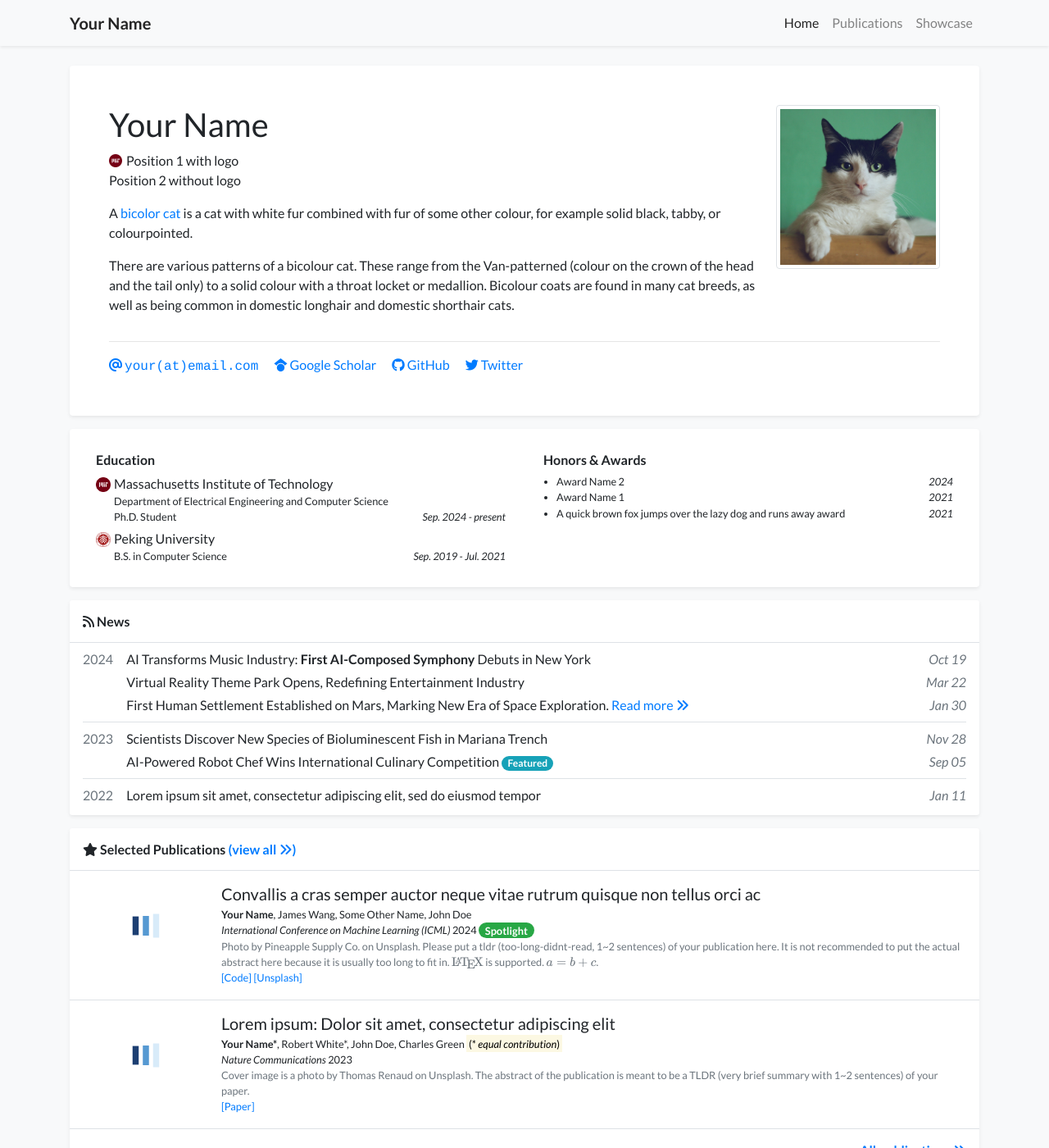
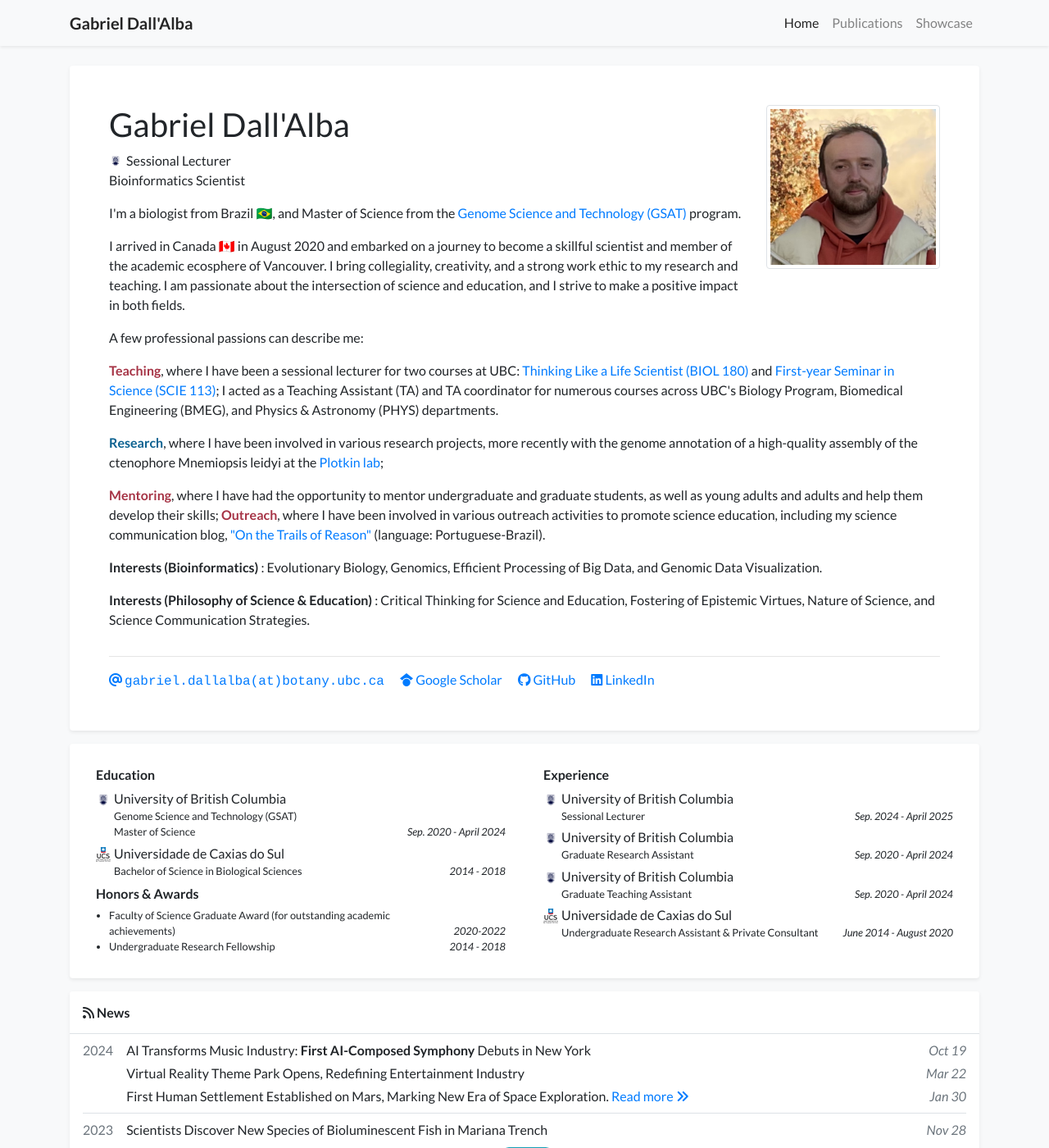
Before and after one commit to gdalba/gdalba.github.io, a Jekyll site: the page built from index.html, in a window 1280 px wide and 1400 px high. Shown: the whole window at 82% size. Built offline with Jekyll 4.4.1, drawn with Linux system fonts in a browser that asks for light colours; nearby versions of some CDN libraries; a style sheet for code colours, icons or effects is not loaded.

Commit message:
Profile updates

```diff
--- a/Gemfile
+++ b/Gemfile
@@ -25,8 +25,5 @@ end
 # Windows does not include zoneinfo files, so bundle the tzinfo-data gem
 gem "tzinfo-data", platforms: [:mingw, :mswin, :x64_mingw, :jruby]
 
-# Performance-booster for watching directories on Windows
-gem "wdm", "~> 0.1.0" if Gem.win_platform?
-
 gem "webrick", "~> 1.7"
 gem "kramdown-parser-gfm"
--- a/_data/profile.yml
+++ b/_data/profile.yml
@@ -1,61 +1,86 @@
-primary_name: "Your Name"
+primary_name: "Gabriel Dall'Alba"
 secondary_name: ""
-navbar_name: "Your Name"
+navbar_name: "Gabriel Dall'Alba"
 
 positions:
-- logo: /assets/images/badges/MIT_Social_circle.png  # Logo is optional
-  name: Position 1 with logo
-- name: Position 2 without logo
+- logo: /assets/images/badges/ubc-logo.png  # Logo is optional
+  name: Sessional Lecturer
+- name: Bioinformatics Scientist
 
 
-email: "your@email.com"
+email: "gabriel.dallalba@botany.ubc.ca"
 # cv_link: link-to-your-cv-file
-gscholar: xFmQpf4AAAAJ  # This is an example, replace it with your own Google Scholar ID
-github: your_github_id
-twitter: your_twitter_id  # Do not include the '@' symbol
+gscholar: xnpVuCkAAAAJ  # This is an example, replace it with your own Google Scholar ID
+github: gdalba
+#twitter: your_twitter_id  # Do not include the '@' symbol
 # wechat_qrcode: /assets/images/etc/wechat.jpg
 # wechat_prompt: >-
 #   Please tell me your <strong>name</strong> and <strong>affiliation</strong> (current or past) when adding my wechat. Thanks!
-# linkedin: your-linked-in-id
+linkedin: gdalba
 # orcid: 0000-0000-0000-0000
 
 short_bio_text_justify: false
 short_bio: >-
   <p>
-    A <a href="https://en.wikipedia.org/wiki/Bicolor_cat" target="_blank">bicolor cat</a> is a cat with white fur combined with fur of some other colour, for example solid black, tabby, or colourpointed.
+    I'm a biologist from Brazil 🇧🇷, and Master of Science from the <a href="https://www.gsat.ubc.ca/" target="_blank">Genome Science and Technology (GSAT)</a> program.
   </p>
   <p>
-    There are various patterns of a bicolour cat. These range from the Van-patterned (colour on the crown of the head
-    and the tail only) to a solid colour with a throat locket or medallion. Bicolour coats are found in many cat breeds,
-    as well as being common in domestic longhair and domestic shorthair cats.
+    I arrived in Canada 🇨🇦 in August 2020 and embarked on a journey to become a skillful scientist and member of the academic ecosphere of Vancouver. I bring collegiality, creativity, and a strong work ethic to my research and teaching. I am passionate about the intersection of science and education, and I strive to make a positive impact in both fields.
+  <p>
+    A few professional passions can describe me:
+  <p>
+  <strong style="color:#A63446;">Teaching</strong>, where I have been a sessional lecturer for two courses at UBC: <a href="https://biologyprogram-2023.sites.olt.ubc.ca/files/2023/02/Syllabus_BIOL180_2023.pdf" target="_blank">Thinking Like a Life Scientist (BIOL 180)</a> and <a href="https://science.ubc.ca/students/SCIE113" target="_blank">First-year Seminar in Science (SCIE 113)</a>; I acted as a Teaching Assistant (TA) and TA coordinator for numerous courses across UBC's Biology Program, Biomedical Engineering (BMEG), and Physics & Astronomy (PHYS) departments.
+  <p>
+  <strong style="color:#0C6291;">Research</strong>, where I have been involved in various research projects, more recently with the genome annotation of a high-quality assembly of the ctenophore Mnemiopsis leidyi at the <a href="https://plotkinlab.phas.ubc.ca/" target=_blank">Plotkin lab</a>;
+  <p>
+  <strong style="color:#A63446;">Mentoring</strong>, where I have had the opportunity to mentor undergraduate and graduate students, as well as young adults and adults and help them develop their skills; <strong style="color:#A63446;
+  <p>
+  ">Outreach</strong>, where I have been involved in various outreach activities to promote science education, including my science communication blog, <a href="https://nastrilhasdarazao.wordpress.com/" target=_blank">"On the Trails of Reason"</a> (language: Portuguese-Brazil).
+  <p>
+    <Strong> Interests (Bioinformatics) </strong>: Evolutionary Biology, Genomics, Efficient Processing of Big Data, and Genomic Data Visualization.
+  <p>
+    <Strong> Interests (Philosophy of Science & Education) </strong>: Critical Thinking for Science and Education, Fostering of Epistemic Virtues, Nature of Science, and Science Communication Strategies.
   </p>
 
-portrait_url: /assets/images/photos/portrait.jpg
+portrait_url: /assets/images/photos/personal.png
 portrait_caption: >-
-  Photo by Manja Vitolic on Unsplash (this caption is optional, comment it out to disable).
+  Photo by Sara Zhang.
 
 education:
-- name: Massachusetts Institute of Technology
-  logo: /assets/images/badges/MIT_Social_circle.png
+- name: University of British Columbia
+  logo: /assets/images/badges/ubc-logo.png
   position: >-
-    Department of Electrical Engineering and Computer Science <br/>
-    Ph.D. Student
-  date: Sep. 2024 - present
-- name: Peking University
-  logo: /assets/images/badges/PKU_red.png
-  position: B.S. in Computer Science
-  date: Sep. 2019 - Jul. 2021
+    Genome Science and Technology (GSAT) <br/>
+    Master of Science
+  date: Sep. 2020 - April 2024
+- name: Universidade de Caxias do Sul
+  logo: /assets/images/badges/Logo_UCS_Vertical_PNG.png
+  position: Bachelor of Science in Biological Sciences
+  date: 2014 - 2018
 
-# experience:
-# - name: Peking University
-#   logo: /assets/images/badges/PKU_red.png
-#   position: Research Intern
-#   date: Sep. 2019 - Jul. 2021
+experience:
+- name: University of British Columbia
+  logo: /assets/images/badges/ubc-logo.png
+  position: Sessional Lecturer
+  date: Sep. 2024 - April 2025
+
+- name: University of British Columbia
+  logo: /assets/images/badges/ubc-logo.png
+  position: Graduate Research Assistant
+  date: Sep. 2020 - April 2024
+
+- name: University of British Columbia
+  logo: /assets/images/badges/ubc-logo.png
+  position: Graduate Teaching Assistant
+  date: Sep. 2020 - April 2024
+
+- name: Universidade de Caxias do Sul
+  logo: /assets/images/badges/Logo_UCS_Vertical_PNG.png
+  position: Undergraduate Research Assistant & Private Consultant
+  date: June 2014 - August 2020
 
 awards:
-- name: Award Name 2
-  date: 2024
-- name: Award Name 1
-  date: 2021
-- name: A quick brown fox jumps over the lazy dog and runs away award
-  date: 2021
+- name: Faculty of Science Graduate Award (for outstanding academic achievements)
+  date: 2020-2022
+- name: Undergraduate Research Fellowship
+  date: 2014 - 2018
```
Also changed, not shown: assets/images/badges/Logo_UCS_Vertical_PNG.png (added), assets/images/badges/ubc-logo.png (added), assets/images/photos/personal.PNG (added).
